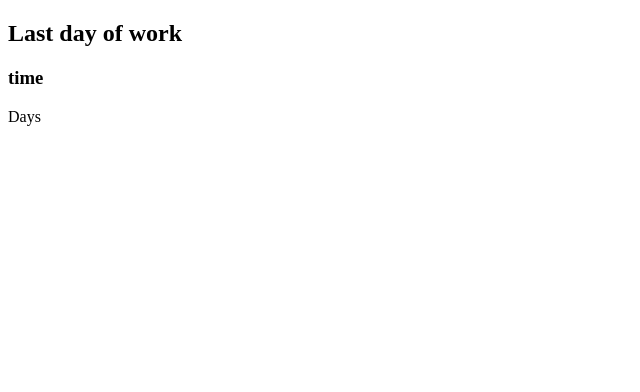
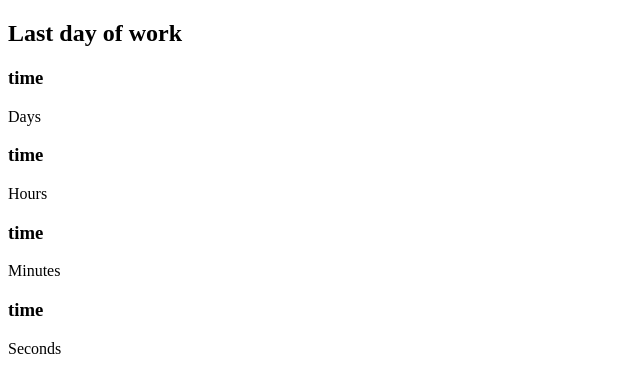
Before and after one commit to iDuvancho303/countt-down-timer-2, a plain HTML site: page index.html in a window 1280 px wide. Shown: the whole page, without its empty margins (0-640 px from the left). Drawn offline with Linux system fonts and the light colour scheme.

Commit message:
adding more code

```diff
--- a/index.html
+++ b/index.html
@@ -17,6 +17,21 @@
            <h3 class="day">time</h3>
            <p>Days</p>
         </div>
+
+        <div class="container-hour">
+            <h3 class="hour">time</h3>
+            <p>Hours</p>
+         </div>
+
+         <div class="container-minutes">
+            <h3 class="minutes">time</h3>
+            <p>Minutes</p>
+         </div>
+
+         <div class="container-seconds">
+            <h3 class="seconds">time</h3>
+            <p>Seconds</p>
+         </div>
     </div>
 
 </body>
```
